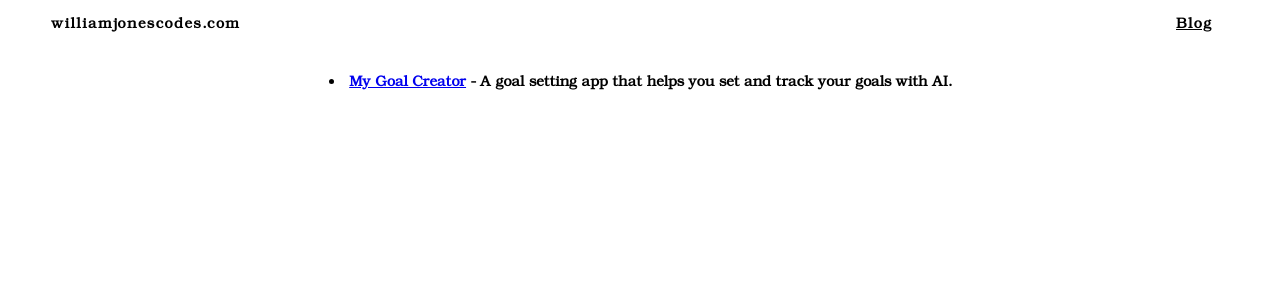
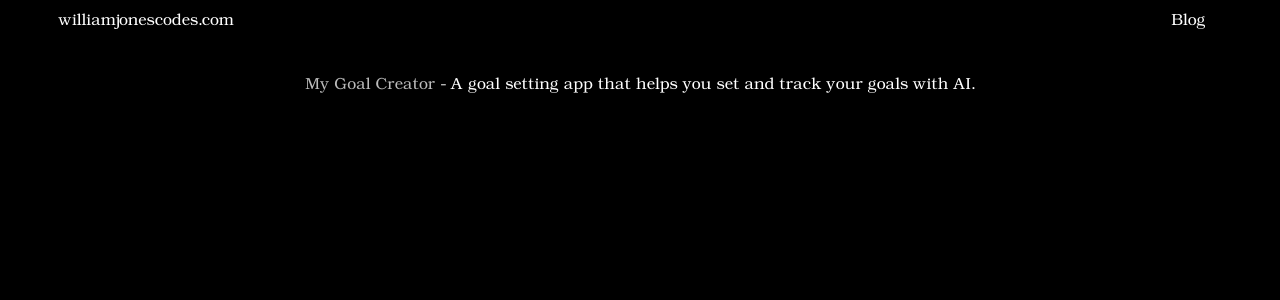
Before and after one commit to CodeJonesW/Wills_Blog, a Next.js app: page /projects in a window 1280 px wide. Shown: the top 300 px of the page. Built offline with nearby package versions, Linux system fonts and the light colour scheme.

Commit message:
refactor to use mui components and remove extra style bloat

```diff
--- a/components/shared/styles.tsx
+++ b/components/shared/styles.tsx
@@ -130,6 +130,7 @@ export const H3 = styled.h3`
   font-size: 0.9em;
   font-family: "AngleterreBook";
   max-width: 80%;
+  font-weight: bold;
 `;
 
 export const H5 = styled.h5`
--- a/pages/_app.tsx
+++ b/pages/_app.tsx
@@ -2,6 +2,8 @@ import type { AppProps } from "next/app";
 import "../styles/globals.css";
 import { GoogleAnalytics } from "@next/third-parties/google";
 import { useEffect, useState } from "react";
+import { ThemeProvider } from "@mui/material/styles";
+import { theme } from "../styles/theme";
 
 function MyApp({ Component, pageProps }: AppProps) {
   const [gaId, setGaId] = useState("");
@@ -10,13 +12,13 @@ function MyApp({ Component, pageProps }: AppProps) {
     if (process.env.NEXT_PUBLIC_GOOGLE_ANALYTICS) {
       setGaId(process.env.NEXT_PUBLIC_GOOGLE_ANALYTICS);
     }
-  }, [process.env.NEXT_PUBLIC_GOOGLE_ANALYTICS]);
+  }, []);
 
   return (
-    <>
+    <ThemeProvider theme={theme}>
       <GoogleAnalytics gaId={gaId} />
       <Component {...pageProps} />
-    </>
+    </ThemeProvider>
   );
 }
 
--- a/pages/projects.tsx
+++ b/pages/projects.tsx
@@ -1,59 +1,58 @@
 import Link from "next/link";
-import styled from "styled-components";
-import styles from "../styles/Home.module.css";
 import { AnimatePresence } from "framer-motion";
 import React from "react";
 import { motion } from "framer-motion";
 import {
-  Div,
-  H3,
   ContactContainer,
   HomeNavBar,
-  OuterContainer,
   UnshrinkableDiv,
-  FullScreenColumn,
 } from "../components/shared/styles";
 
-const Body = styled(motion.div)`
-  display: flex;
-  flex-direction: column;
-  align-items: center;
-  justify-content: center;
-  padding: 24px;
-`;
-
-const TopLeftTitle = styled(H3)`
-  max-width: 200px;
-`;
+import { Box, List, ListItem, Typography } from "@mui/material";
 
 export default function Projects() {
   return (
     <AnimatePresence>
-      <OuterContainer className={styles.AngleterreBook}>
-        <FullScreenColumn
+      <motion.div
         initial={{ opacity: 0 }}
         animate={{ opacity: 1 }}
         transition={{ duration: 2, type: "spring" }}
       >
         <HomeNavBar>
-            <Div>
-              <TopLeftTitle>{"williamjonescodes.com"}</TopLeftTitle>
-            </Div>
+          <Box>
+            <Typography color="text.primary">
+              {"williamjonescodes.com"}
+            </Typography>
+          </Box>
           <ContactContainer>
             <Link style={{ color: "black" }} href="/">
-                <H3 style={{}}>Blog</H3>
+              <Typography color="text.primary" style={{}}>
+                Blog
+              </Typography>
             </Link>
             <UnshrinkableDiv style={{ width: "16px" }} />
           </ContactContainer>
         </HomeNavBar>
-          <Body>
-            <li>
+        <Box
+          sx={{
+            display: "flex",
+            flexDirection: "column",
+            alignItems: "center",
+            justifyContent: "center",
+            paddingTop: "24px",
+          }}
+        >
+          <List>
+            <ListItem>
+              <Typography color="text.primary">
                 <a href="https://www.mygoalcreator.com">My Goal Creator</a> - A
-              goal setting app that helps you set and track your goals with AI.
-            </li>
-          </Body>
-        </FullScreenColumn>
-      </OuterContainer>
+                goal setting app that helps you set and track your goals with
+                AI.
+              </Typography>
+            </ListItem>
+          </List>
+        </Box>
+      </motion.div>
     </AnimatePresence>
   );
 }
--- a/styles/Home.module.css
+++ b/styles/Home.module.css
@@ -1,4 +1,4 @@
-@font-face {
+/* @font-face {
   font-family: "MontserratBold";
   src: url("../public/fonts/MontserratBold-DOWZd.ttf");
   font-style: normal;
@@ -46,4 +46,4 @@
   height: 200px;
   border-radius: 50%;
   background-color: #00ccff;
-}
+} */
--- a/styles/globals.css
+++ b/styles/globals.css
@@ -1,19 +1,13 @@
-html,
-body {
-  display: flex;
-  width: 100%;
-  height: 100%;
-  align-items: stretch;
-  background-color: white;
-  padding: 0;
-  margin: 0;
-  border: 0;
+html {
+  width: "100vw";
+  height: "100vh";
+  background-color: black;
 }
 
-/* a {
-  color: inherit;
+a {
+  color: #bbbbbb;
   text-decoration: none;
-} */
+}
 
 @font-face {
   font-family: "MontserratBold";
@@ -52,7 +46,7 @@ body {
   font-display: swap;
 }
 
-p,
+/* p,
 li {
   font-family: "AngleterreBook";
   font-weight: bold;
@@ -69,5 +63,5 @@ h6 {
   font-family: "AngleterreBook";
   font-weight: bold;
   letter-spacing: 1.5px;
-  /* font-size: 1rem;   */
-}
+  font-size: 1rem;
+} */
--- /dev/null
+++ b/styles/theme.ts
@@ -0,0 +1,27 @@
+import { createTheme } from "@mui/material/styles";
+
+export const theme = createTheme({
+  palette: {
+    mode: "dark",
+    primary: {
+      main: "#90caf9",
+    },
+    secondary: {
+      main: "#f48fb1",
+    },
+    background: {
+      default: "#121212",
+      paper: "#1d1d1d",
+    },
+    text: {
+      primary: "#ffffff",
+      secondary: "#bbbbbb",
+    },
+  },
+  typography: {
+    fontFamily: "AngleterreBook",
+    h6: {
+      letterSpacing: "0.14em",
+    },
+  },
+});
```
Also changed, not shown: components/shared/post.tsx (+9 -40 lines), pages/about.tsx (+4 -4 lines), pages/blog/[slug].tsx (+9 -3 lines), pages/index.tsx (+47 -47 lines). Lines whose indentation alone changed are shown as unchanged.
